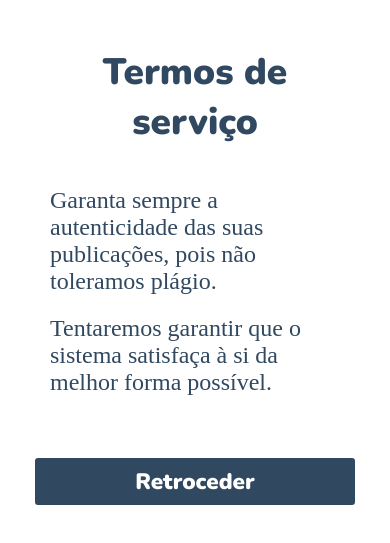
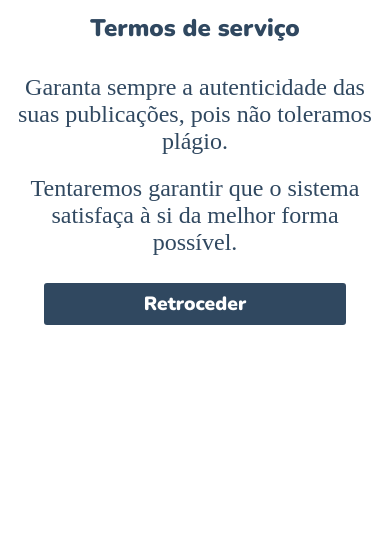
Before and after one commit to euricodande12/Sistema-de-gestao-de-producao-cientifica, a plain HTML site: page termos-de-servico.html in a window 390 px wide. Shown: the part 67-610 px from the top of the page. Drawn offline with nearby package versions, Linux system fonts and the light colour scheme; a web font is replaced by a local one.

Commit message:
Responsividade

```diff
--- a/css/termos-de-servico.css
+++ b/css/termos-de-servico.css
@@ -4,8 +4,20 @@ body{
     overflow: hidden;
 }
 
+.principal{
+    display: flex;
+    flex-direction: column;
+    align-items: center;
+    width: 100%;
+}
+
 .primeira-secao{
-    padding: 40px 50px;
+    padding: 5px 18px;
+    text-align: center;
+    display: flex;
+    flex-direction: column;
+    align-items: center;
+    width: 100%;
 }
 
 h2.titulo-2{
@@ -13,7 +25,7 @@ h2.titulo-2{
     font-weight: bold;
     text-align: center;
     color: var(--azul-mais-escuro);
-    margin-bottom: 40px;
+    margin-bottom: 10px;
 }
 
 .dado-do-pesquisador{
@@ -44,3 +56,19 @@ h2.titulo-2{
     background-color: white;
     color:var(--azul-mais-escuro);
 }
+
+@media screen and (max-width:500px){
+    body{
+        overflow: auto;
+    }
+
+    h2.titulo-2{
+        font-size: 1.5rem;
+    }
+
+    .botao-1{
+        padding: 8px 100px;
+        font-size: 1.2rem;
+    }
+
+}
```
